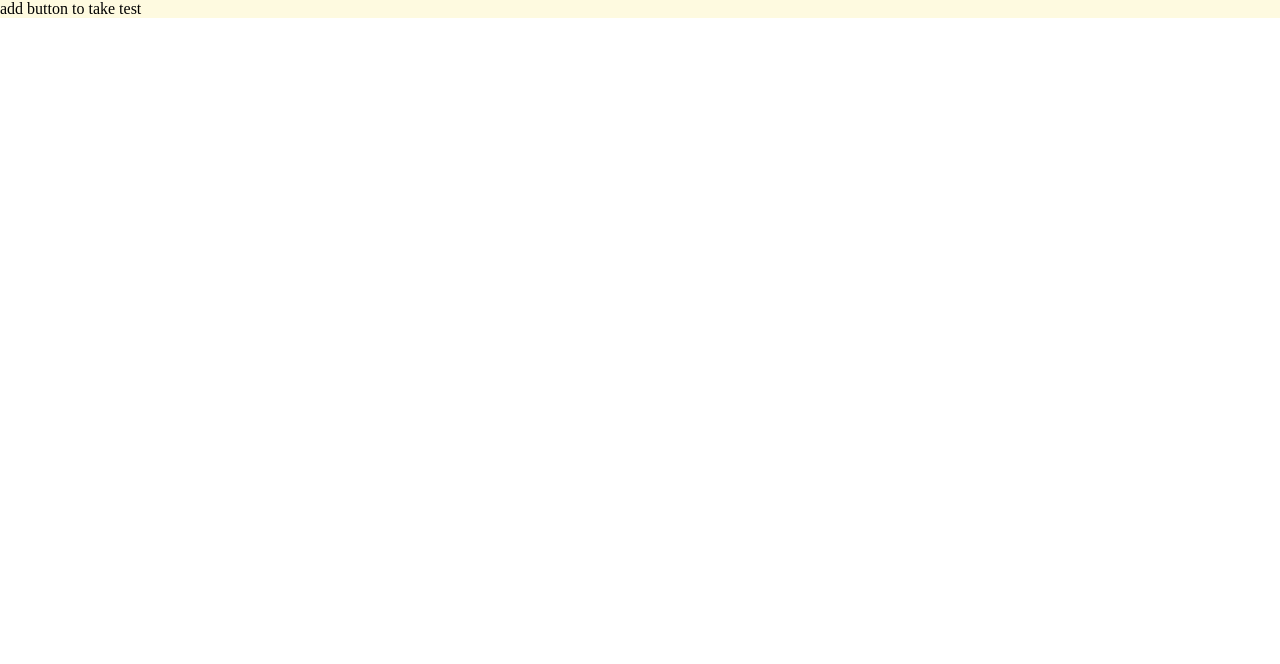
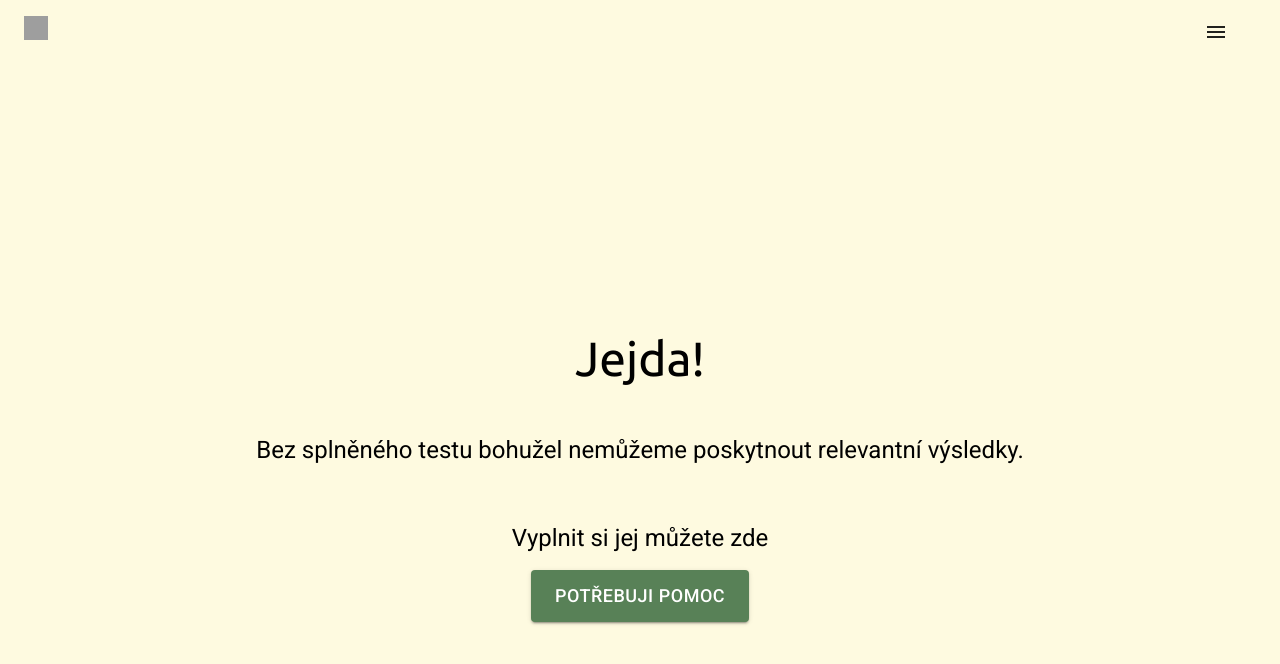
Before and after one commit to xchristiesx/PersonALL, a React (Vite) app: page /result in a window 1280 px wide. Shown: the top 664 px of the page. Built offline with nearby package versions, Linux system fonts and the light colour scheme; grey boxes are pictures that could not be loaded.

Commit message:
completed results page including test not taken case

```diff
--- a/src/components/ResultDescription.jsx
+++ b/src/components/ResultDescription.jsx
@@ -7,9 +7,9 @@ export const ResultDescription = ({descriptions}) => {
     return (
         <>
             <ThemeProvider theme={{palette: {primary: {main: '#ffe8ca'},},}}>
-                <Box sx={{width: '80%', margin: 'auto', borderRadius: 8, bgcolor: 'primary.main', justifyContent: 'center', alignItems: 'center', padding: '2rem'}} >
+                <Box sx={{width: '80%', margin: 'auto', borderRadius: 8, bgcolor: 'primary.main', justifyContent: 'center', alignItems: 'center',textAlign: "justify", padding: '2rem'}} >
                     {descriptions.map((desc) =>
-                        <Typography variant="body1" component="div" gutterBottom key={desc} sx={{ alignItems: 'center' }}>
+                        <Typography variant="body1" component="div" gutterBottom key={desc} sx={{ alignItems: 'center' , userSelect: 'none'}}>
                             {desc}
                         </Typography>
                     )}
--- a/src/components/ResultEndDescription.jsx
+++ b/src/components/ResultEndDescription.jsx
@@ -7,8 +7,8 @@ export const ResultEndDescription = ({end_desc}) => {
     return (
         <>
             <ThemeProvider theme={{palette: {primary: {main: '#ffe8ca'},},}}>
-                <Box sx={{width: '70%', margin: 'auto', borderRadius: 8, bgcolor: 'primary.main', justifyContent: 'center', alignItems: 'center', padding: '2rem'}} >
-                        <Typography variant="body1" component="div" gutterBottom key={end_desc} sx={{ alignItems: 'center' }}>
+                <Box sx={{width: '70%', margin: 'auto', borderRadius: 8, bgcolor: 'primary.main',textAlign: "justify", justifyContent: 'center', alignItems: 'center', padding: '2rem'}} >
+                        <Typography variant="body1" component="div" gutterBottom key={end_desc} sx={{ alignItems: 'center', userSelect: 'none' }}>
                             {end_desc}
                         </Typography>
                 </Box>
--- a/src/components/ResultSteps.jsx
+++ b/src/components/ResultSteps.jsx
@@ -10,7 +10,7 @@ import { ChatBubbleOvalLeftIcon } from '@heroicons/react/24/outline';
 export const ResultSteps = ({ steps }) => {
     return (
         <div style={{ width: '70%', margin: 'auto', padding: '20px' }}>
-            <Typography variant="h4" component='div' marginBottom='1.5rem' marginTop='4rem' align='center'>
+            <Typography variant="h4" component='div' marginBottom='1.5rem' marginTop='4rem' align='center' style={{ userSelect: 'none' }}>
                 <span>Kroky, které můžete podniknout:</span>
             </Typography>
             {steps.map(({ title, desc }, index) => (
@@ -26,7 +26,7 @@ export const ResultSteps = ({ steps }) => {
                                 primary={
                                     <React.Fragment>
                                         <Typography
-                                            sx={{ display: 'inline' }}
+                                            sx={{ display: 'inline', userSelect: "none" }}
                                             component="div"
                                             variant="body2"
                                             fontSize="1.05rem"
@@ -39,7 +39,7 @@ export const ResultSteps = ({ steps }) => {
                                 secondary={
                                     <React.Fragment>
                                         <Typography
-                                            sx={{ display: 'inline' }}
+                                            sx={{ display: 'inline' ,textAlign: "justify", userSelect: 'none' }}
                                             component="div"
                                             variant="body2"
                                             fontSize="1rem"
--- a/src/components/SectionsAU.jsx
+++ b/src/components/SectionsAU.jsx
@@ -28,6 +28,7 @@ export default function SectionsAU({ title, cards, children }) {
         alignItems={'center'}
         justifyContent={'space-around'}
         container
+        textAlign={'justify'}
       >
         {cards.map(({ title, img, content }) => (
           <Card key={title} image={img} title={title}>
--- /dev/null
+++ b/src/components/TestNotTaken.jsx
@@ -0,0 +1,32 @@
+import * as React from 'react';
+import Typography from '@mui/material/Typography';
+import Button from "@mui/material/Button";
+import {useNavigate} from "react-router-dom";
+
+export const TestNotTaken = () => {
+    const navigate = useNavigate();
+    return (
+        <div style={{ height: '100vh', display: 'flex', flexDirection: 'column', justifyContent: 'center', alignItems: 'center' }}>
+            <Typography variant="h3" component="div" align='center' padding='1.5rem'>
+                Jejda!
+            </Typography>
+            <Typography variant="h5" component="div" align='center' padding='1.5rem'>
+                Bez splněného testu bohužel nemůžeme poskytnout relevantní výsledky.
+            </Typography>
+            <Typography variant="h5" component="div" align='center' paddingTop='2rem'>
+                Vyplnit si jej můžete zde
+            </Typography>
+            <Button
+                onClick={() => navigate('/conditions')}
+                sx={{
+                    marginTop: '1rem',
+                }}
+                variant="contained"
+                color="secondary"
+                size="large"
+            >
+                Potřebuji pomoc
+            </Button>
+        </div>
+    )
+}
--- a/src/pages/AboutUs.jsx
+++ b/src/pages/AboutUs.jsx
@@ -28,7 +28,7 @@ export const AboutUs = () => {
           O nás
         </Typography>
 
-        <Typography variant="body1" gutterBottom>
+        <Typography variant="body1" gutterBottom  sx={{ display: 'inline' ,textAlign: "justify", userSelect: 'none' }}>
           Všichni si zasloužíme být součástí společnosti a cítit se v ní vítáni
           a respektováni. Bohužel to tak vždy není. Existuje mnoho lidí, kteří
           se mohou cítit vyčleněni ze společnosti z důvodu svého původu, rasy,
@@ -132,7 +132,7 @@ export const AboutUs = () => {
         ]}
       >
         <Container
-          sx={{ margin: '0 auto', display: 'flex', justifyContent: 'center' }}
+          sx={{ margin: '0 auto', display: 'flex', justifyContent: 'center', textAlign: 'justify' }}
         >
           <Button
             onClick={() => navigate('/conditions')}
--- a/src/pages/HomePage.jsx
+++ b/src/pages/HomePage.jsx
@@ -24,13 +24,13 @@ export const HomePage = () => {
         <Typography variant="subtitle1" gutterBottom>
           <i>
             Společně se snažíme budovat prostředí, kde se každý může cítit
-            akceptován a oceněn a doufáme, že i skutečně inklusivní společnost.
+            akceptován a oceněn a doufáme, že i skutečně inkluzivní společnost.
           </i>
         </Typography>
         <Button
           onClick={() => navigate('/conditions')}
           sx={{
-            marginTop: '10rem',
+            marginTop: '3rem',
           }}
           variant="contained"
           color="secondary"
--- a/src/pages/ResultPage.jsx
+++ b/src/pages/ResultPage.jsx
@@ -4,6 +4,7 @@ import {useSearchParams} from "react-router-dom";
 import {ResultTitle} from "../components/ResultTitle.jsx";
 import {ResultDescription} from "../components/ResultDescription.jsx";
 import {ResultSteps} from "../components/ResultSteps.jsx";
+import {TestNotTaken} from "../components/TestNotTaken.jsx";
 import Typography from "@mui/material/Typography";
 import results from "../resources/results.json"
 import {ResultEndDescription} from "../components/ResultEndDescription.jsx";
@@ -30,5 +31,7 @@ export const ResultPage = () => {
             <ResultEndDescription end_desc={result.end_desc}/>
             <ResultContacts />
         </GenericPage>
-    return <div>add button to take test</div>
+    return <GenericPage>
+        <TestNotTaken />
+    </GenericPage>
 }
```
Also changed, not shown: src/components/ResultContacts.jsx (+10 -4 lines).
